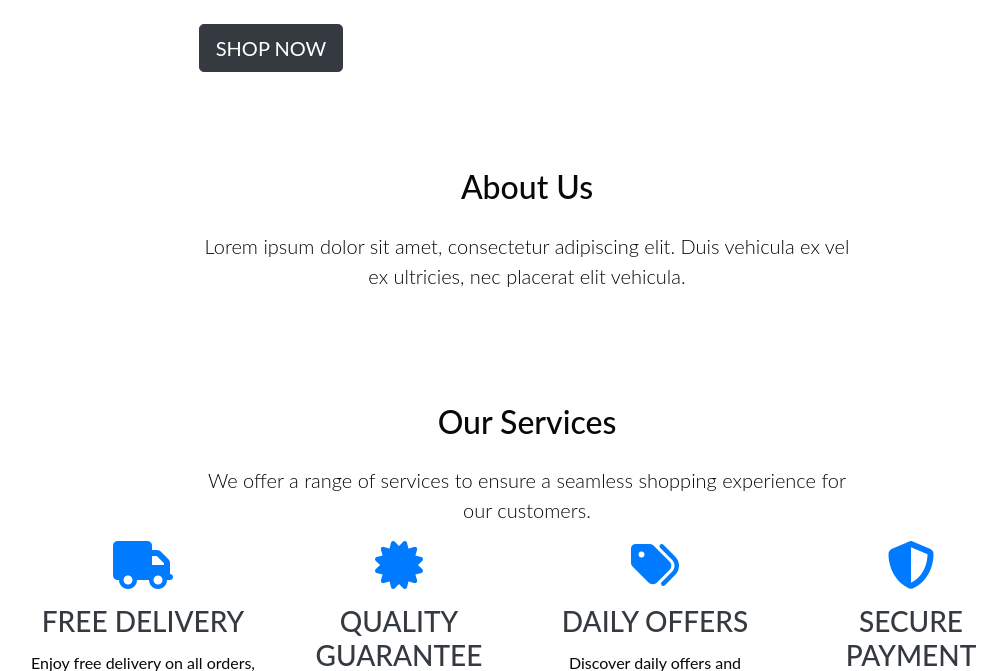
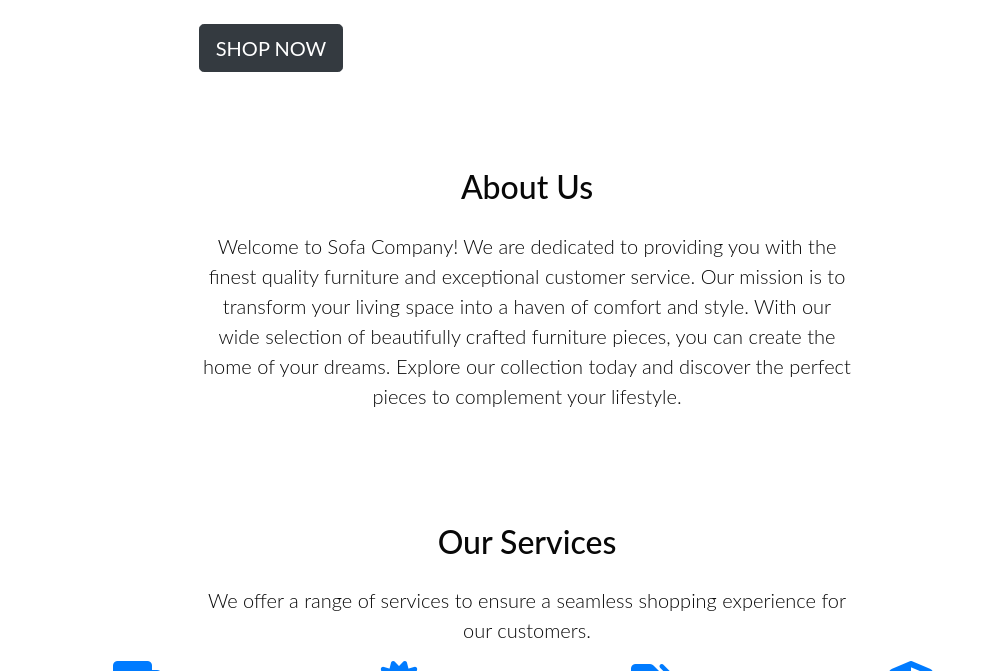
Before and after one commit to XOZANAYKUT/Zeit-SHOP, a Django app: page / in a window 1280 px wide. Shown: the part 978-1649 px from the top of the page, without its empty margins (113-1120 px from the left). Run offline with Django 3.2, Linux system fonts and the light colour scheme; some libraries are stand-ins or nearby versions.

Commit message:
Updated: Main page header, 'About Us' section, and additional services

```diff
--- a/home/templates/home/index.html
+++ b/home/templates/home/index.html
@@ -37,7 +37,7 @@
             <div class="row justify-content-center">
                 <div class="col-md-8 text-center">
                     <h2 class="section-title mb-4">About Us</h2>
-                    <p class="lead">Lorem ipsum dolor sit amet, consectetur adipiscing elit. Duis vehicula ex vel ex ultricies, nec placerat elit vehicula.</p>
+                    <p id="about-text" class="lead">Welcome to Sofa Company! We are dedicated to providing you with the finest quality furniture and exceptional customer service. Our mission is to transform your living space into a haven of comfort and style. With our wide selection of beautifully crafted furniture pieces, you can create the home of your dreams. Explore our collection today and discover the perfect pieces to complement your lifestyle.</p>
                 </div>
             </div>
         </div>
@@ -84,3 +84,22 @@
         </div>
     </section>
 {% endblock %}
+
+{% block extra_js %}
+    <script>
+        document.addEventListener("DOMContentLoaded", function() {
+            var aboutText = document.getElementById("about-text");
+            var aboutTexts = [
+                "Sofa has been operating in the furniture industry for over 10 years.",
+                "We strive to offer the highest quality products at the most competitive prices, always prioritizing customer satisfaction.",
+                "Sofa aims to enhance your homes with its modern and stylish designs."
+            ];
+            var currentIndex = 0;
+
+            setInterval(function() {
+                aboutText.textContent = aboutTexts[currentIndex];
+                currentIndex = (currentIndex + 1) % aboutTexts.length;
+            }, 5000); // Change text every 5 seconds
+        });
+    </script>
+{% endblock %}
```
